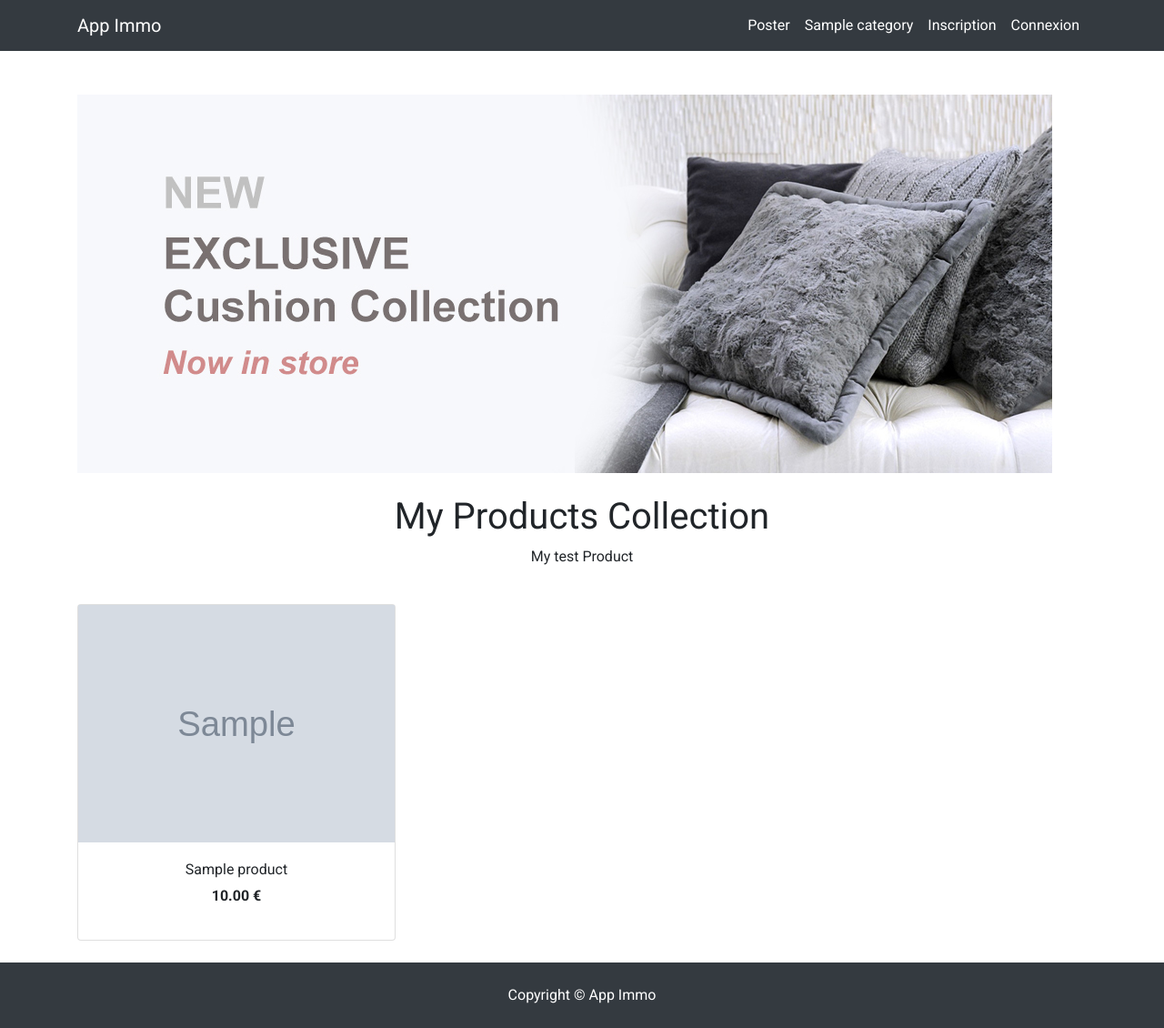
After one commit to souleymanediallo/shoppy, a Django app: page /category/ in a window 1280 px wide. The commit adds this page. Shown: the whole page at 91% size. Run offline with Django 3.2, Linux system fonts and the light colour scheme; tables that the repository leaves empty hold one stand-in row (values such as "Sample post"); grey boxes marked "Sample" are stand-in pictures; some libraries are stand-ins or nearby versions.

Commit message:
add category product

```diff
--- a/immo/settings.py
+++ b/immo/settings.py
@@ -66,6 +66,7 @@ TEMPLATES = [
                 'django.template.context_processors.request',
                 'django.contrib.auth.context_processors.auth',
                 'django.contrib.messages.context_processors.messages',
+                'shop.context_processors.menu_links',
             ],
         },
     },
--- a/immo/urls.py
+++ b/immo/urls.py
@@ -27,6 +27,7 @@ urlpatterns = [
     path('login/', auth_views.LoginView.as_view(template_name="users/login.html"), name="login"),
     path('logout/', auth_views.LogoutView.as_view(), name="logout"),
     path('profil/', user_views.profil, name="profil"),
+    path('', include("shop.urls", namespace="shop")),
 
 ]
 
--- /dev/null
+++ b/shop/context_processors.py
@@ -0,0 +1,5 @@
+from .models import Category
+
+def menu_links(request):
+    links = Category.objects.all()
+    return dict(links=links)
--- a/shop/models.py
+++ b/shop/models.py
@@ -1,4 +1,5 @@
 from django.db import models
+from django.urls import reverse
 
 # Create your models here.
 class Category(models.Model):
@@ -11,6 +12,9 @@ class Category(models.Model):
         ordering = ('name',)
         verbose_name = 'category'
         verbose_name_plural = 'categories'
+
+    def get_url(self):
+        return reverse('shop:category-by-category', args=[self.slug])
 
     def __str__(self):
         return self.name
--- /dev/null
+++ b/shop/templates/shop/category.html
@@ -0,0 +1,74 @@
+{% extends 'layout/base.html' %}
+{% load static %}
+
+{% block metadescription %}
+    {% if category %}
+        {{ category.description|truncatewords:155 }}
+    {% else %}
+        Welcome to the store where you can buy comfy and awesome cushion.
+    {% endif %}
+{% endblock %}
+
+{% block title %}
+    {% if category %}
+        {{ category.name }} - Pertect Store
+    {% else %}
+        See Our Cushion Collection - Perfect Store
+    {% endif %}
+{% endblock %}
+
+{% block content %}
+    <!-- breadcrumb navigation -->
+    {% if category %}
+    <section class="py-0">
+        <div class="container">
+            <nav aria-label="breadcrumb">
+              <ol class="breadcrumb">
+                <li class="breadcrumb-item"><a href="#">Home</a></li>
+                  <li class="breadcrumb-item"><a href="{% url 'shop:all-category' %}">All Category</a></li>
+                <li class="breadcrumb-item active" aria-current="page">{{ category.name }}</li>
+              </ol>
+            </nav>
+        </div>
+    </section>
+    {% endif %}
+    <!-- end breadcrumb navigation -->
+    <!-- category image and text -->
+    <section>
+        <div class="container">
+            {% if category %}
+                <img src="{{ category.image.url }}" alt="{{ category.name }}">
+                <div class="text-center py-4">
+                    <h1>{{ category.name }}</h1>
+                    <p>{{ category.description }}</p>
+                </div>
+            {% else %}
+                <img src="{% static 'img/banner.jpg' %}" alt="Our Products Collection">
+                <div class="text-center py-4">
+                    <h1>My Products Collection</h1>
+                    <p>My test Product</p>
+                </div>
+            {% endif %}
+        </div>
+    </section>
+    <!-- end category image and text -->
+    <!-- product -->
+    <section>
+        <div class="container">
+            <div class="row">
+                {% for product in products %}
+                <div class="col-md-4">
+                    <div class="card mb-4">
+                        <img src="{{ product.image_main.url }}" class="img-card-top img-fluid">
+                        <div class="card-body text-center">
+                            <h6>{{ product.name }}</h6>
+                            <p><strong>{{ product.price }} €</strong></p>
+                        </div>
+                    </div>
+                </div>
+                {% endfor %}
+            </div>
+        </div>
+    </section>
+    <!-- endproduct -->
+{% endblock content %}
--- /dev/null
+++ b/shop/urls.py
@@ -0,0 +1,9 @@
+from django.urls import path
+from . import views
+
+app_name = "shop"
+
+urlpatterns = [
+    path('category/', views.product_category, name="all-category"),
+    path('category/<slug:c_slug>/', views.product_category, name="category-by-category")
+]
--- a/shop/views.py
+++ b/shop/views.py
@@ -1,3 +1,15 @@
-from django.shortcuts import render
+from django.shortcuts import render, get_object_or_404
+from .models import Category, Product
 
 # Create your views here.
+def product_category(request, c_slug=None):
+    category_page = None
+    products = None
+    if c_slug != None:
+        category_page = get_object_or_404(Category, slug=c_slug)
+        products = Product.objects.all().filter(category=category_page, is_activated=True)
+    else:
+        products = Product.objects.all().filter(is_activated=True)
+
+    context = {'products': products, 'category': category_page}
+    return render(request, "shop/category.html", context)
--- a/templates/partials/header.html
+++ b/templates/partials/header.html
@@ -8,6 +8,9 @@
     <div class="collapse navbar-collapse" id="navbarsExample07">
       <ul class="navbar-nav ml-auto top-nav">
         <li class="nav-item active"><a class="nav-link" href="#">Poster <span class="sr-only">(current)</span></a></li>
+        {% for link in links %}
+        <li class="nav-item"><a class="nav-link" href="{{ link.get_url }}">{{ link.name }}</a></li>
+        {% endfor %}
         {% if user.is_authenticated %}
         <li class="nav-item"><a class="nav-link" href="{% url 'profil' %}">Profil</a></li>
         <li class="nav-item"><a class="nav-link" href="{% url 'logout' %}">Déconnexion</a></li>
```
Also changed, not shown: static/img/banner.jpg (added).
